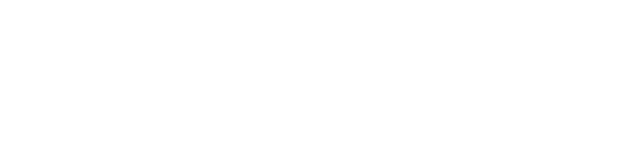
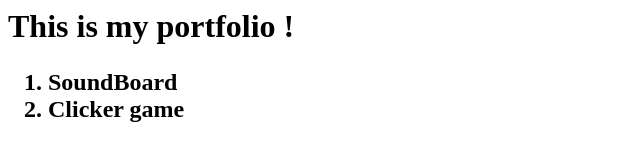
Before and after one commit to mkapabb/Name, a plain HTML site: page index.html in a window 1280 px wide. Shown: the whole page, without its empty margins (0-640 px from the left). Drawn offline with Linux system fonts and the light colour scheme.

Commit message:
made list of projcets

```diff
--- a/index.html
+++ b/index.html
@@ -5,3 +5,13 @@
         </title>
     </head>
  </html>
+    <body>
+        <h1> This is my portfolio ! </h1>
+        <h2>
+            <ol>
+                <li>SoundBoard</li>
+                <li>Clicker game</li>
+            </ol>
+        </h2>
+    </body>
+</html>
```
